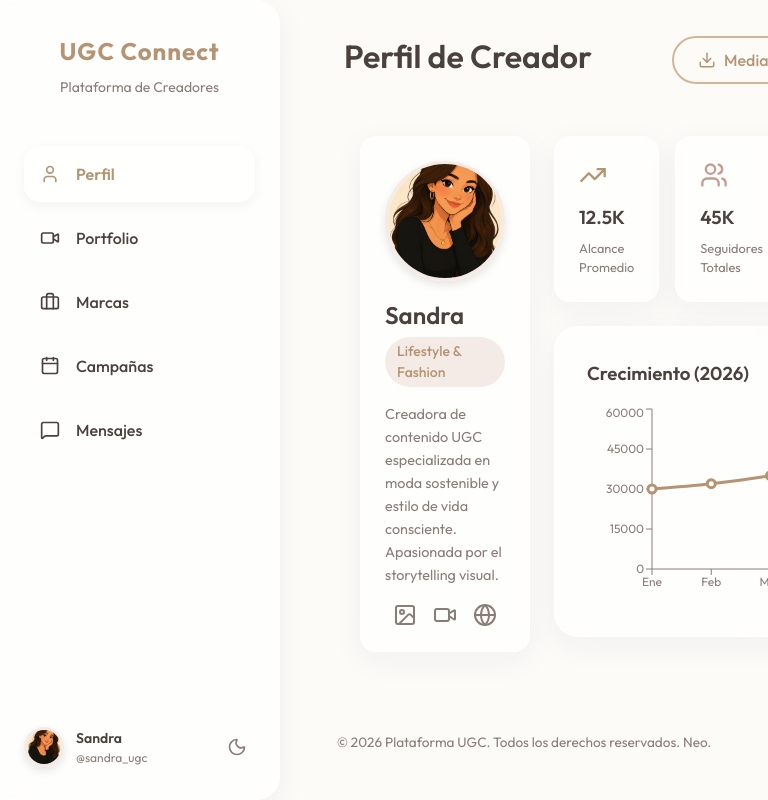
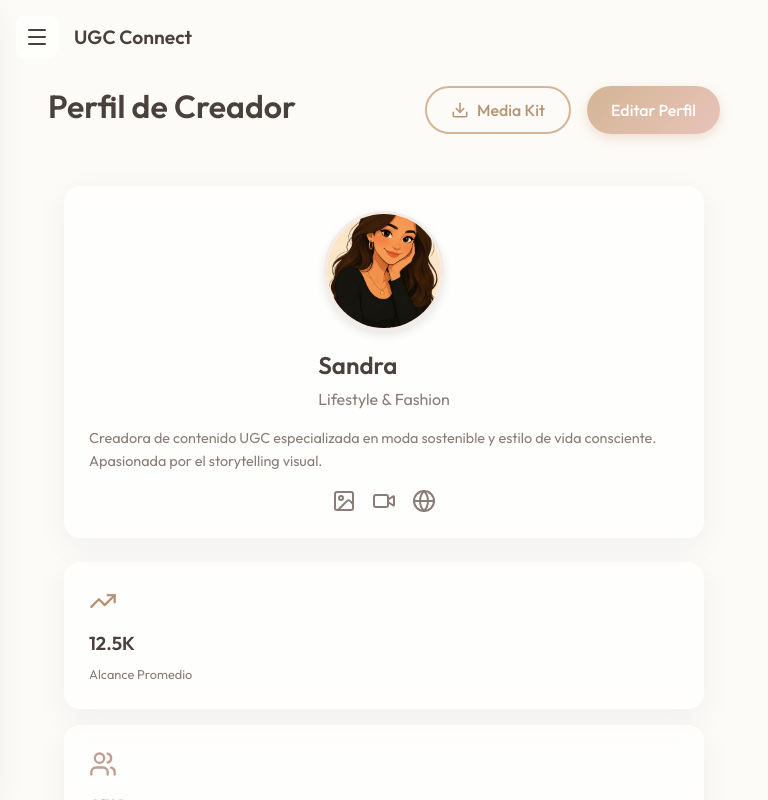
Before and after one commit to Sandrabc14/plataformaugc, a React (Vite) app: page /profile in a window 768 px wide. Built offline with nearby package versions, Linux system fonts and the light colour scheme.

Commit message:
Fix mobile responsive sidebar layout

```diff
--- a/src/App.jsx
+++ b/src/App.jsx
@@ -1,6 +1,7 @@
 import { BrowserRouter as Router, Routes, Route, Navigate, useLocation } from 'react-router-dom';
 import { AnimatePresence, motion } from 'framer-motion';
 import { useEffect, useState } from 'react';
+import { Menu } from 'lucide-react';
 import Sidebar from './components/Sidebar';
 import Profile from './pages/Profile';
 import Portfolio from './pages/Portfolio';
@@ -27,31 +28,11 @@ const AnimatedRoutes = () => {
     <AnimatePresence mode="wait">
       <Routes location={location} key={location.pathname}>
         <Route path="/" element={<Navigate to="/profile" replace />} />
-        <Route path="/profile" element={
-          <motion.div initial="initial" animate="in" exit="out" variants={pageVariants} transition={pageTransition}>
-            <Profile />
-          </motion.div>
-        } />
-        <Route path="/portfolio" element={
-          <motion.div initial="initial" animate="in" exit="out" variants={pageVariants} transition={pageTransition}>
-            <Portfolio />
-          </motion.div>
-        } />
-        <Route path="/brands" element={
-          <motion.div initial="initial" animate="in" exit="out" variants={pageVariants} transition={pageTransition}>
-            <Brands />
-          </motion.div>
-        } />
-        <Route path="/campaigns" element={
-          <motion.div initial="initial" animate="in" exit="out" variants={pageVariants} transition={pageTransition}>
-            <Campaigns />
-          </motion.div>
-        } />
-        <Route path="/messages" element={
-          <motion.div initial="initial" animate="in" exit="out" variants={pageVariants} transition={pageTransition} style={{height: '100%'}}>
-            <Messages />
-          </motion.div>
-        } />
+        <Route path="/profile" element={<motion.div initial="initial" animate="in" exit="out" variants={pageVariants} transition={pageTransition}><Profile /></motion.div>} />
+        <Route path="/portfolio" element={<motion.div initial="initial" animate="in" exit="out" variants={pageVariants} transition={pageTransition}><Portfolio /></motion.div>} />
+        <Route path="/brands" element={<motion.div initial="initial" animate="in" exit="out" variants={pageVariants} transition={pageTransition}><Brands /></motion.div>} />
+        <Route path="/campaigns" element={<motion.div initial="initial" animate="in" exit="out" variants={pageVariants} transition={pageTransition}><Campaigns /></motion.div>} />
+        <Route path="/messages" element={<motion.div initial="initial" animate="in" exit="out" variants={pageVariants} transition={pageTransition} style={{height: '100%'}}><Messages /></motion.div>} />
       </Routes>
     </AnimatePresence>
   );
@@ -59,6 +40,7 @@ const AnimatedRoutes = () => {
 
 function App() {
   const [theme, setTheme] = useState(() => localStorage.getItem('ugcTheme') || 'light');
+  const [isMenuOpen, setIsMenuOpen] = useState(false);
 
   useEffect(() => {
     document.documentElement.setAttribute('data-theme', theme);
@@ -72,8 +54,20 @@ function App() {
   return (
     <Router>
       <div className="flex" style={{ minHeight: '100vh', background: 'var(--color-bg)', transition: 'background-color var(--transition-normal)' }}>
-        <Sidebar toggleTheme={toggleTheme} theme={theme} />
-        <main style={{ flex: 1, padding: '2rem', height: '100vh', overflowY: 'auto', display: 'flex', flexDirection: 'column' }}>
+        <Sidebar toggleTheme={toggleTheme} theme={theme} isOpen={isMenuOpen} closeMenu={() => setIsMenuOpen(false)} />
+        <main className="main-container" style={{ flex: 1, padding: '2rem', height: '100vh', overflowY: 'auto', display: 'flex', flexDirection: 'column' }}>
+
+          {/* Mobile Header */}
+          <div className="mobile-menu-btn" style={{ marginBottom: '1.5rem', display: 'flex', alignItems: 'center' }}>
+            <button
+              onClick={() => setIsMenuOpen(true)}
+              style={{ background: 'var(--glass-bg)', border: '1px solid var(--glass-border)', padding: '0.5rem', borderRadius: 'var(--radius-sm)', cursor: 'pointer', display: 'flex', alignItems: 'center' }}
+            >
+              <Menu size={24} color="var(--color-text-main)" />
+            </button>
+            <h2 style={{ marginLeft: '1rem', fontSize: '1.2rem', margin: '0 0 0 1rem' }}>UGC Connect</h2>
+          </div>
+
           <div className="container" style={{ flex: 1 }}>
             <AnimatedRoutes />
           </div>
--- a/src/components/Sidebar.jsx
+++ b/src/components/Sidebar.jsx
@@ -1,7 +1,7 @@
 import { NavLink } from 'react-router-dom';
-import { User, Video, Briefcase, Calendar, MessageSquare, Moon, Sun } from 'lucide-react';
+import { User, Video, Briefcase, Calendar, MessageSquare, Moon, Sun, X } from 'lucide-react';
 
-const Sidebar = ({ toggleTheme, theme }) => {
+const Sidebar = ({ toggleTheme, theme, isOpen, closeMenu }) => {
   const navItems = [
     { path: '/profile', name: 'Perfil', icon: User },
     { path: '/portfolio', name: 'Portfolio', icon: Video },
@@ -11,10 +11,15 @@ const Sidebar = ({ toggleTheme, theme }) => {
   ];
 
   return (
-    <aside className="glass-panel" style={{ width: '280px', height: '100vh', borderRadius: '0 24px 24px 0', borderLeft: 'none', position: 'sticky', top: 0, padding: '2rem 1.5rem', display: 'flex', flexDirection: 'column' }}>
-      <div style={{ marginBottom: '3rem', textAlign: 'center' }}>
+    <>
+      {isOpen && <div className="mobile-overlay" onClick={closeMenu}></div>}
+      <aside className={`glass-panel sidebar-container ${isOpen ? 'open' : ''}`} style={{ width: '280px', height: '100vh', borderRadius: '0 24px 24px 0', borderLeft: 'none', top: 0, padding: '2rem 1.5rem', display: 'flex', flexDirection: 'column', background: 'var(--color-bg)', borderRight: '1px solid var(--glass-border)' }}>
+        <div style={{ marginBottom: '3rem', textAlign: 'center', position: 'relative' }}>
           <h2 style={{ color: 'var(--color-primary-dark)', fontSize: '1.5rem', fontWeight: 700, letterSpacing: '1px' }}>UGC Connect</h2>
           <p style={{ fontSize: '0.875rem' }}>Plataforma de Creadores</p>
+          <button className="mobile-menu-btn" onClick={closeMenu} style={{ position: 'absolute', right: '-0.5rem', top: '-0.5rem', background: 'none', border: 'none', cursor: 'pointer' }}>
+            <X size={24} color="var(--color-text-muted)" />
+          </button>
         </div>
 
         <nav style={{ display: 'flex', flexDirection: 'column', gap: '0.5rem', flex: 1 }}>
@@ -22,6 +27,7 @@ const Sidebar = ({ toggleTheme, theme }) => {
             <NavLink
               key={item.path}
               to={item.path}
+              onClick={closeMenu}
               style={({ isActive }) => ({
                 display: 'flex',
                 alignItems: 'center',
@@ -59,6 +65,7 @@ const Sidebar = ({ toggleTheme, theme }) => {
           </button>
         </div>
       </aside>
+    </>
   );
 };
 
--- a/src/index.css
+++ b/src/index.css
@@ -162,18 +162,46 @@ p {
 
 .grid { display: grid; }
 .grid-cols-1 { grid-template-columns: repeat(1, 1fr); }
-@media (min-width: 768px) {
-  .md\:grid-cols-2 { grid-template-columns: repeat(2, 1fr); }
-  .md\:grid-cols-3 { grid-template-columns: repeat(3, 1fr); }
-  .md\:flex-row { flex-direction: row; }
+@media (max-width: 768px) {
+  .md\:grid-cols-2 { grid-template-columns: repeat(1, 1fr); }
+  .md\:grid-cols-3 { grid-template-columns: repeat(1, 1fr); }
+  .md\:flex-row { flex-direction: column; }
+
+  .sidebar-container {
+    position: fixed !important;
+    top: 0;
+    left: 0;
+    bottom: 0;
+    z-index: 50;
+    transform: translateX(-100%);
+    transition: transform var(--transition-normal);
+  }
+
+  .sidebar-container.open {
+    transform: translateX(0);
+  }
+
+  .main-container {
+    padding: 1rem !important;
+    width: 100vw;
+  }
+
+  .mobile-overlay {
+    display: block;
+    position: fixed;
+    top: 0; left: 0; right: 0; bottom: 0;
+    background: rgba(0,0,0,0.5);
+    backdrop-filter: blur(2px);
+    z-index: 40;
+    animation: fadeIn var(--transition-fast);
+  }
 }
 
-/* Badges */
-.badge {
-  padding: 0.25rem 0.75rem;
-  border-radius: var(--radius-full);
-  font-size: 0.875rem;
-  font-weight: 500;
-  background: var(--color-primary-light);
-  color: var(--color-primary-dark);
+@media (min-width: 769px) {
+  .mobile-menu-btn { display: none !important; }
+  .mobile-overlay { display: none !important; }
+  .sidebar-container {
+    position: sticky !important;
+    transform: none !important;
+  }
 }
```
Lines whose indentation alone changed are shown as unchanged.
